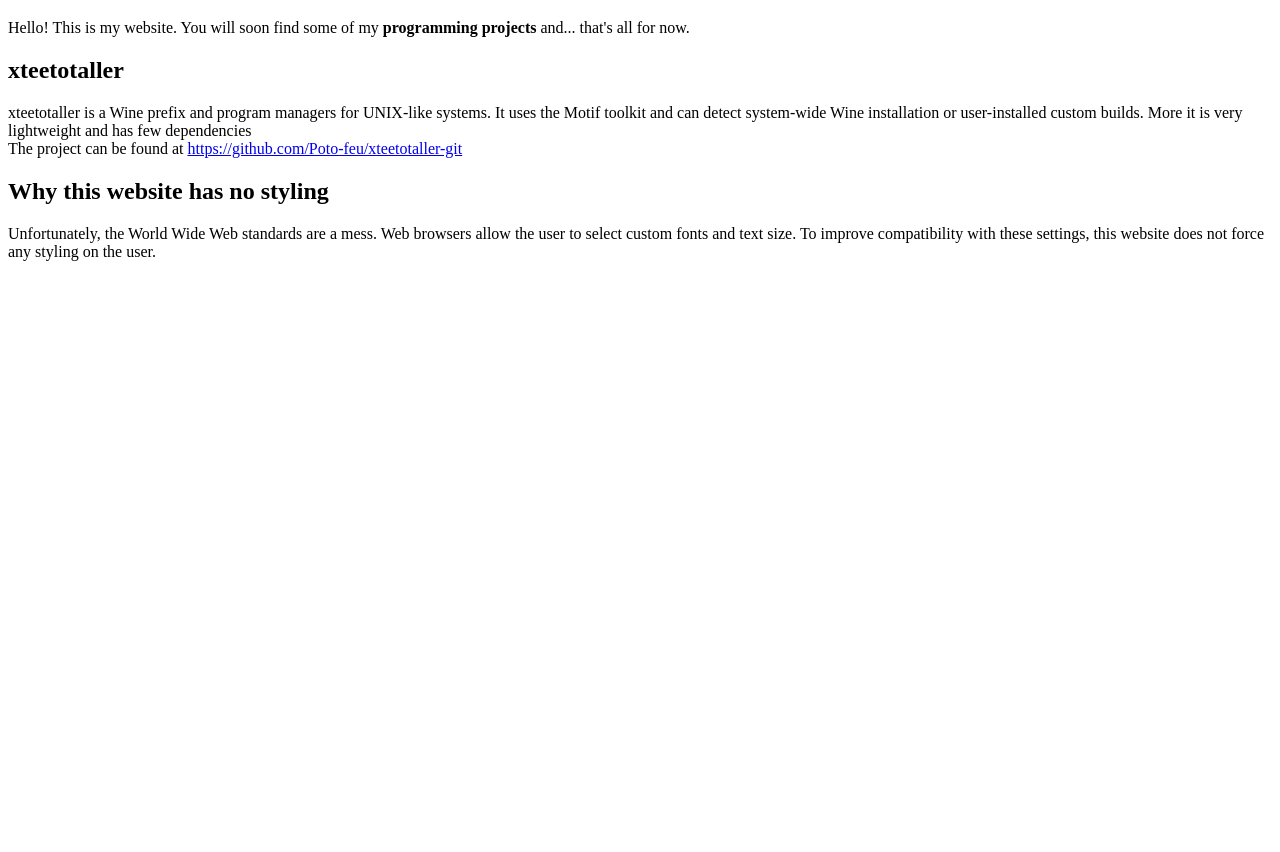
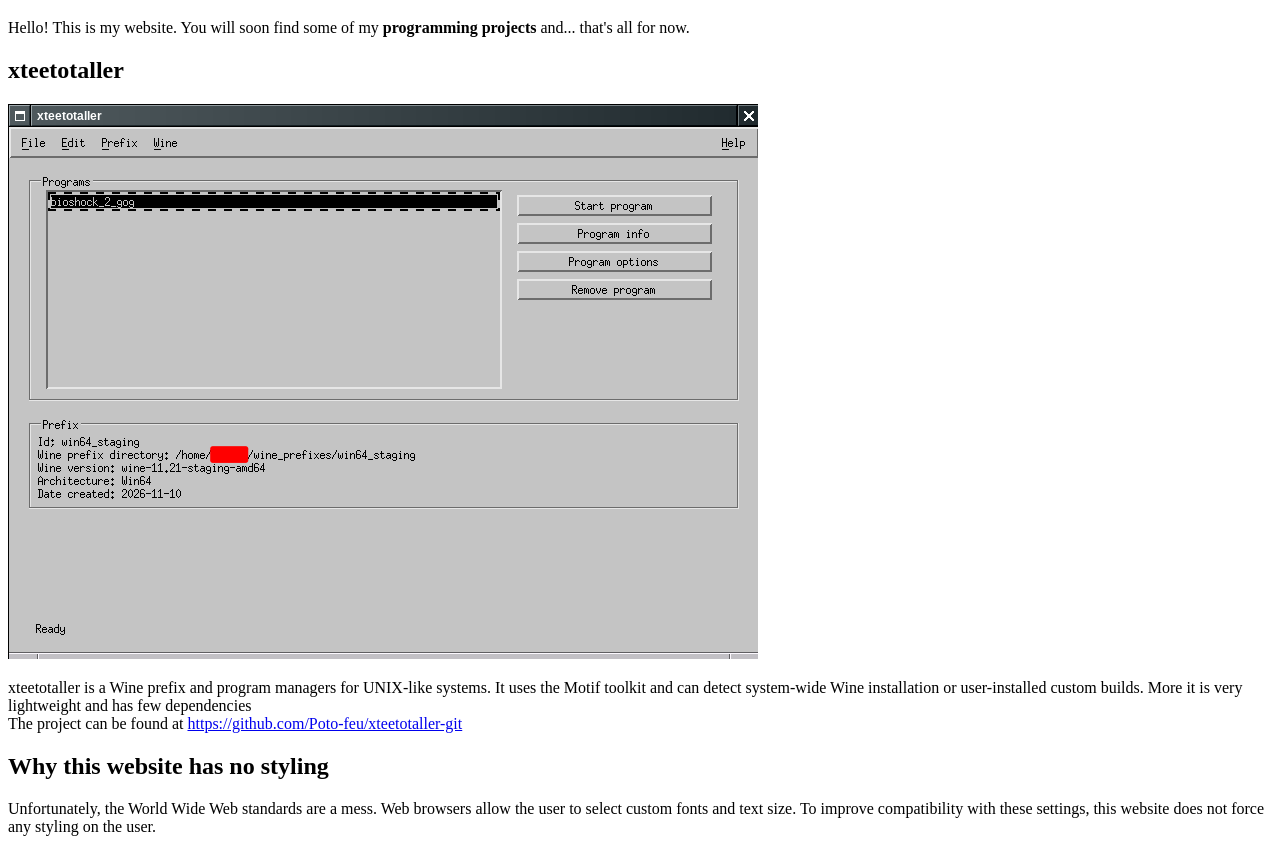
Before and after one commit to Poto-Feu/poto-feu.github.io, a plain HTML site: page index.html in a window 1280 px wide. Shown: the part 61-913 px from the top of the page. Before the commit the page ends 800 px from the top, so only its background shows below. Drawn offline with Linux system fonts and the light colour scheme.

Commit message:
Add xteetotaller screenshot

```diff
--- a/index.html
+++ b/index.html
@@ -42,6 +42,8 @@
         </p>
         <section>
             <h2>xteetotaller</h2>
+            <img src="xteetotaller_screenshot.png"
+                alt="xteetotaller screenshot" />
             <p>
               xteetotaller is a Wine prefix and program managers for UNIX-like
               systems.
```
Also changed, not shown: xteetotaller_screenshot.png (added).
